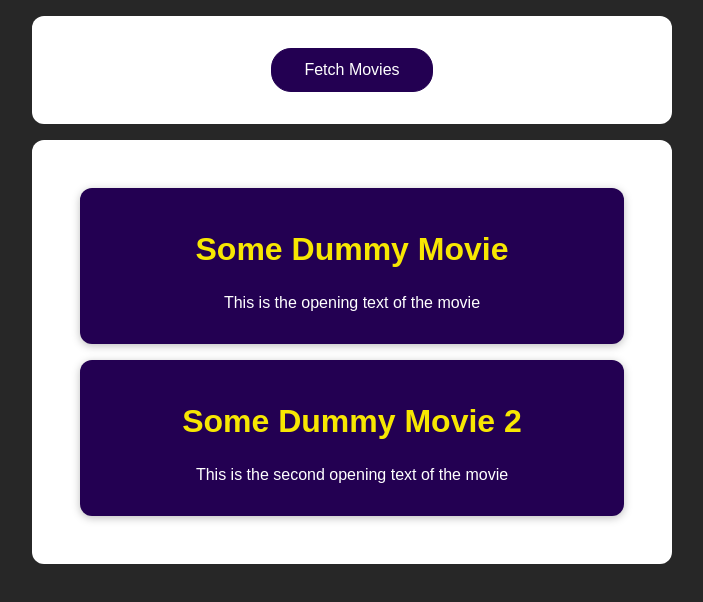
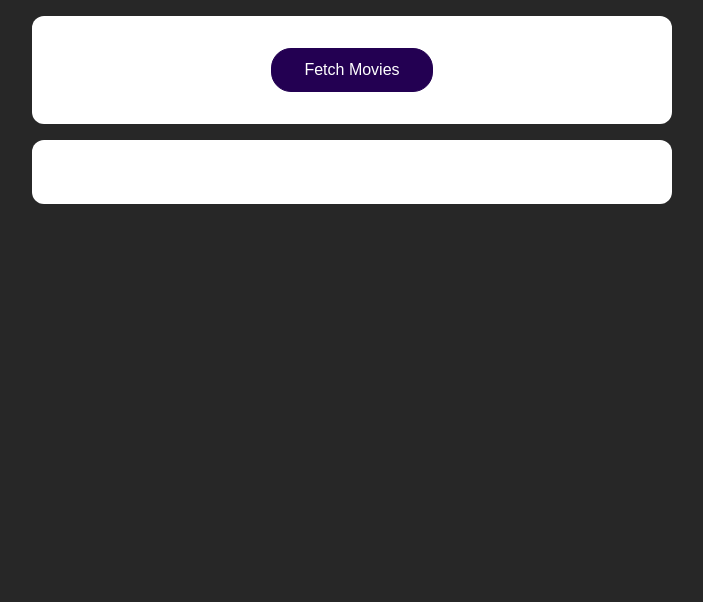
Before and after one commit to RafoBunyatyan/Fetch-Movies__React, a React (Create React App) app: page / in a window 1280 px wide. Shown: the top 602 px of the page, without its empty margins (288-991 px from the left). Built offline with nearby package versions, Linux system fonts and the light colour scheme.

Commit message:
add fetch

```diff
--- a/src/App.js
+++ b/src/App.js
@@ -1,23 +1,19 @@
-import React from 'react';
+import React, { useState } from 'react';
+import MoviesList from './components/MoviesList';
 
-import MoviesList from './components/MoviesList';
 import './App.css';
 
 function App() {
-  const dummyMovies = [
-    {
-      id: 1,
-      title: 'Some Dummy Movie',
-      openingText: 'This is the opening text of the movie',
-      releaseDate: '2021-05-18',
-    },
-    {
-      id: 2,
-      title: 'Some Dummy Movie 2',
-      openingText: 'This is the second opening text of the movie',
-      releaseDate: '2021-05-19',
-    },
-  ];
+	const [movies, setMovies] = useState([])
+
+	function fetchMoviesHandler() {
+		fetch('https://swapi.dev/api/films/')
+			.then(response => {
+				return response.json()
+			}).then(data => {
+				setMovies(data.results)
+			})
+	}
 
 	return (
 		<React.Fragment>
@@ -25,7 +21,7 @@ function App() {
 				<button>Fetch Movies</button>
 			</section>
 			<section>
-        <MoviesList movies={dummyMovies} />
+				<MoviesList movies={movies} />
 			</section>
 		</React.Fragment>
 	);
```
Lines whose indentation alone changed are shown as unchanged.
